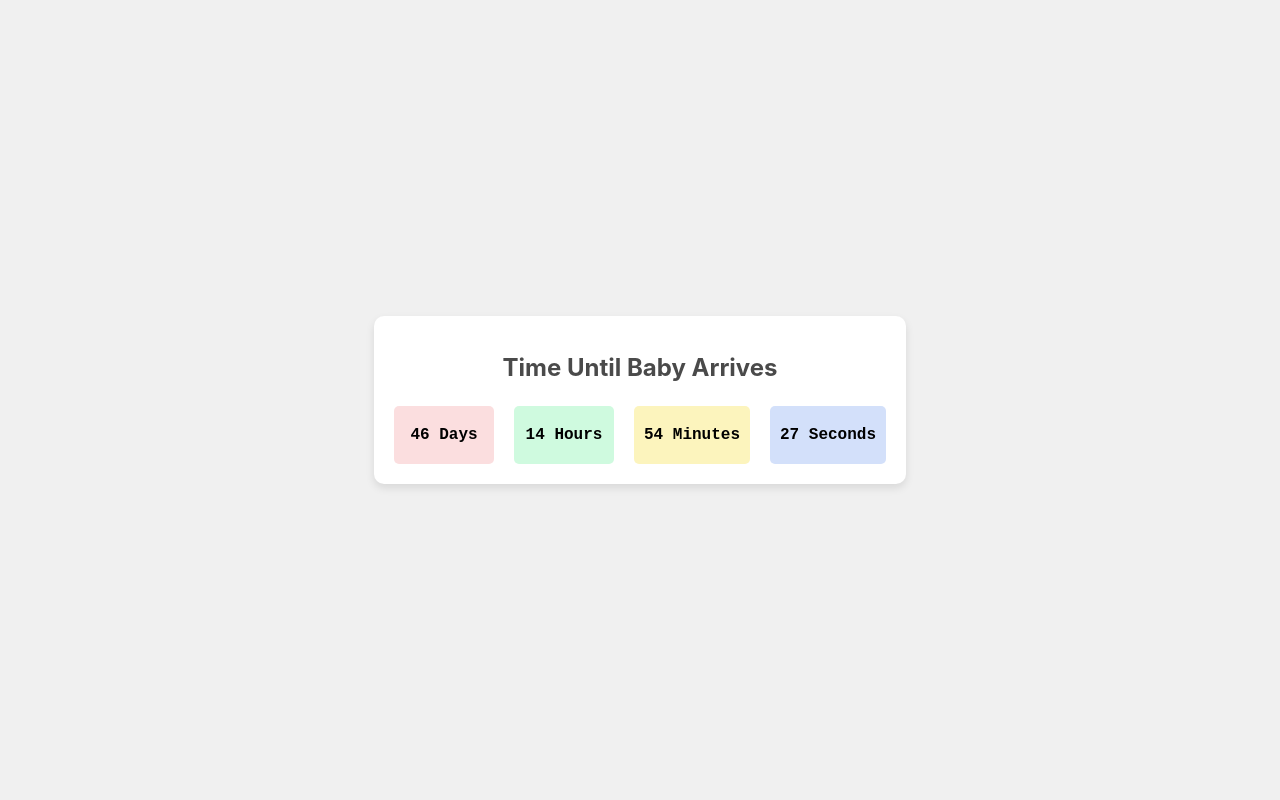
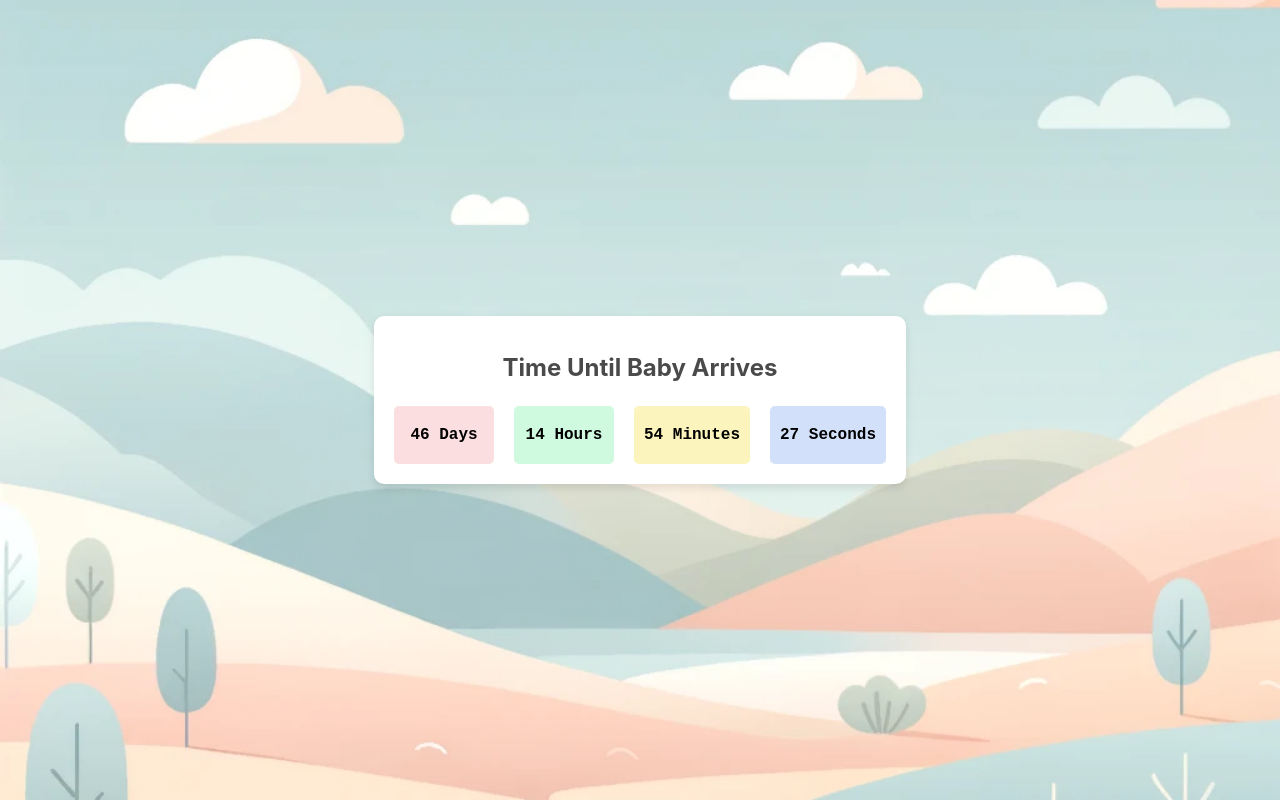
Before and after one commit to matty271828/babybrookes, a React (Create React App) app in the folder baby-countdown/: page / in a window 1280 px wide. Built offline with nearby package versions, Linux system fonts and the light colour scheme.

Commit message:
Add background image to page

```diff
--- a/baby-countdown/src/App.css
+++ b/baby-countdown/src/App.css
@@ -36,3 +36,20 @@
     transform: rotate(360deg);
   }
 }
+
+body, html {
+  margin: 0;
+  padding: 0;
+  width: 100%;
+  height: 100%;
+  overflow: hidden;
+  position: relative;
+  z-index: -1; /* Usually, you wouldn't set a negative z-index on the body */
+}
+
+body {
+  background-image: url('../public/babybackground.png');/* Adjust the path as necessary */
+  background-size: cover; /* Stretch and scale the image nicely */
+  background-position: center; /* Center the background image */
+  background-repeat: no-repeat; /* Do not repeat the image */
+}
--- a/baby-countdown/src/App.js
+++ b/baby-countdown/src/App.js
@@ -1,4 +1,5 @@
 import React from 'react';
+import './App.css';
 import CountdownOrStopwatch from './CountdownOrStopwatch'; // Assuming the component is saved in this file
 
 function App() {
--- a/baby-countdown/src/CountdownOrStopwatch.css
+++ b/baby-countdown/src/CountdownOrStopwatch.css
@@ -3,7 +3,6 @@
   justify-content: center;
   align-items: center;
   min-height: 100vh;
-  background-color: #f0f0f0;
 }
 
 .timer-content {
```
Also changed, not shown: baby-countdown/public/babybackground.png (added).
